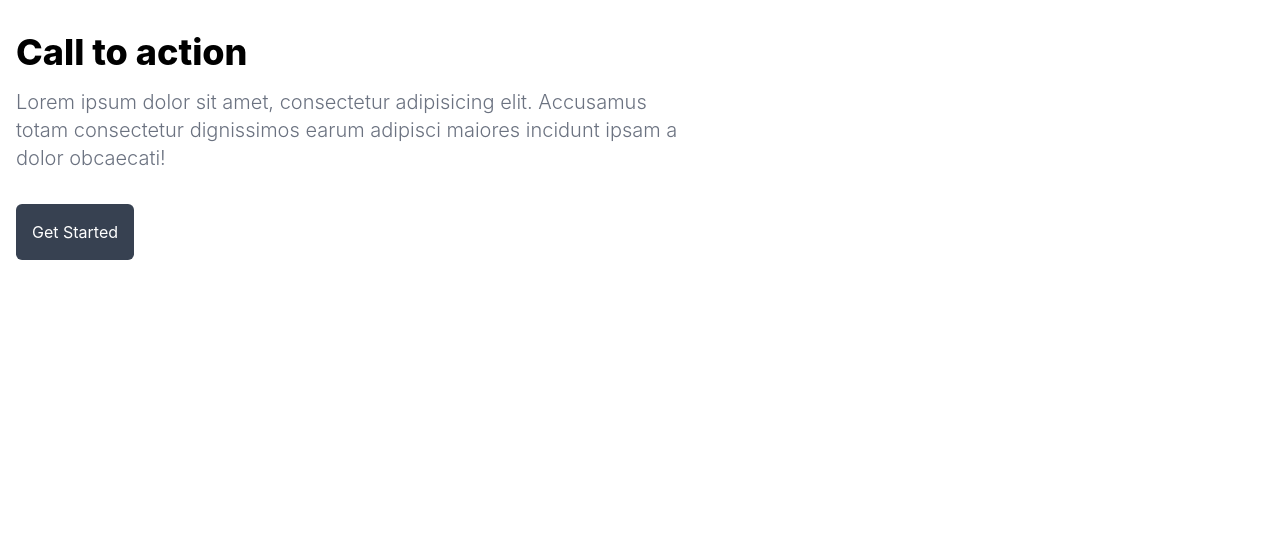
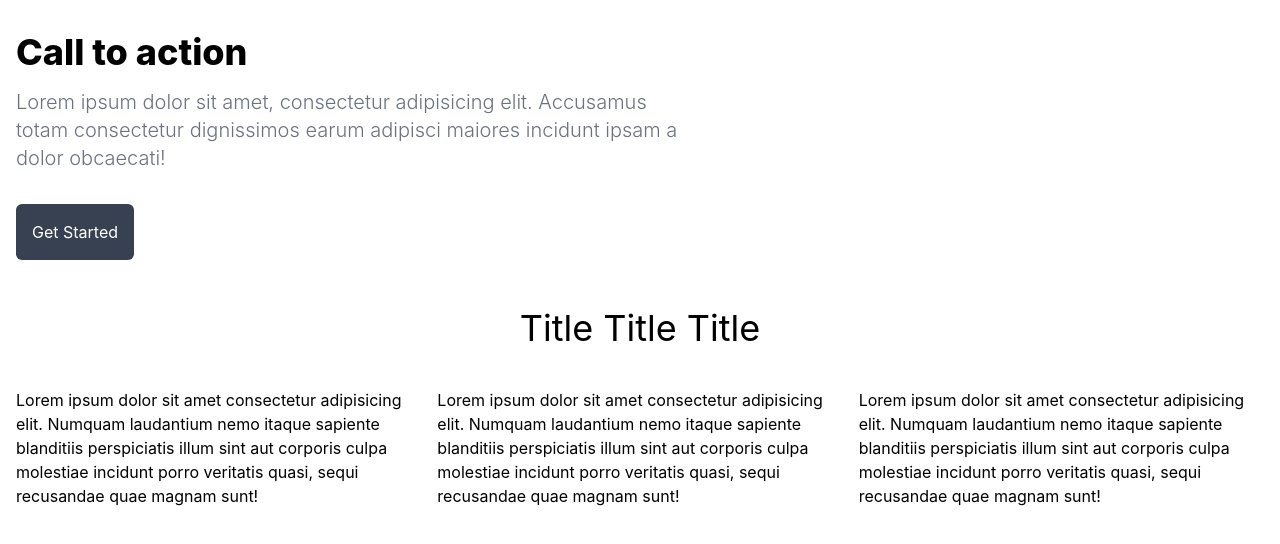
Before and after one commit to ronnie-rios/sc-portfolio, a React (Create React App) app: page / in a window 1280 px wide. Shown: the top 544 px of the page. Built offline with nearby package versions, Linux system fonts and the light colour scheme.

Commit message:
addded about section

```diff
--- a/src/components/About.jsx
+++ b/src/components/About.jsx
@@ -2,7 +2,14 @@ import React from 'react'
 
 const About = () => {
   return (
-    <div>About</div>
+    <section className='grid md:grid-cols-3 p-4 justify-items-center gap-4'>
+        <div className='md:col-span-3 mb-4'><h1 className='text-4xl'>Title Title Title</h1></div>
+        <div className='my-2'>Lorem ipsum dolor sit amet consectetur adipisicing elit. Numquam laudantium nemo itaque sapiente blanditiis perspiciatis illum sint aut corporis culpa molestiae incidunt porro veritatis quasi, sequi recusandae quae magnam sunt!</div>
+        <div className='my-2'>Lorem ipsum dolor sit amet consectetur adipisicing elit. Numquam laudantium nemo itaque sapiente blanditiis perspiciatis illum sint aut corporis culpa molestiae incidunt porro veritatis quasi, sequi recusandae quae magnam sunt!</div>
+        <div className='my-2'>Lorem ipsum dolor sit amet consectetur adipisicing elit. Numquam laudantium nemo itaque sapiente blanditiis perspiciatis illum sint aut corporis culpa molestiae incidunt porro veritatis quasi, sequi recusandae quae magnam sunt!</div>
+
+
+    </section>
   )
 }
 
--- /dev/null
+++ b/src/components/Services.jsx
@@ -0,0 +1,9 @@
+import React from 'react'
+
+const Services = () => {
+  return (
+    <div>Services</div>
+  )
+}
+
+export default Services
--- a/src/pages/HomePage.jsx
+++ b/src/pages/HomePage.jsx
@@ -1,10 +1,13 @@
 import React from 'react'
+import About from '../components/About'
 import Landing from '../components/Landing'
 
 const HomePage = () => {
   return (
     <main className='max-w-screen-xl mx-auto'>
         <Landing />
+        <About />
+
     </main>
   )
 }
```
